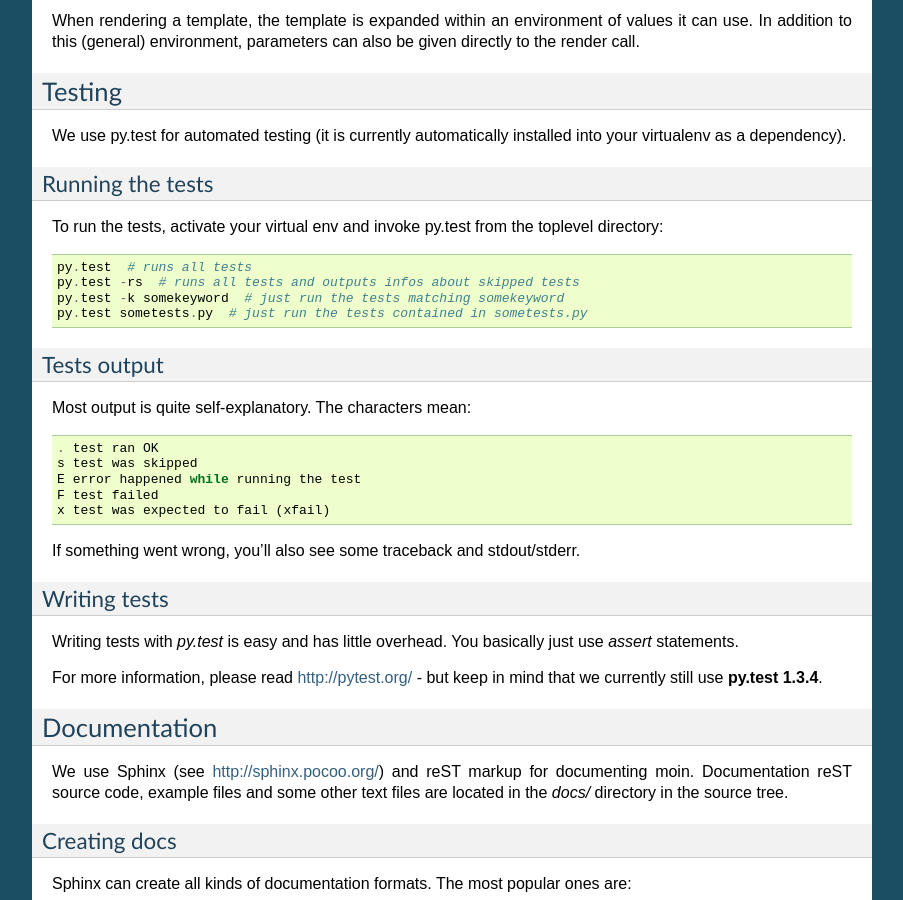
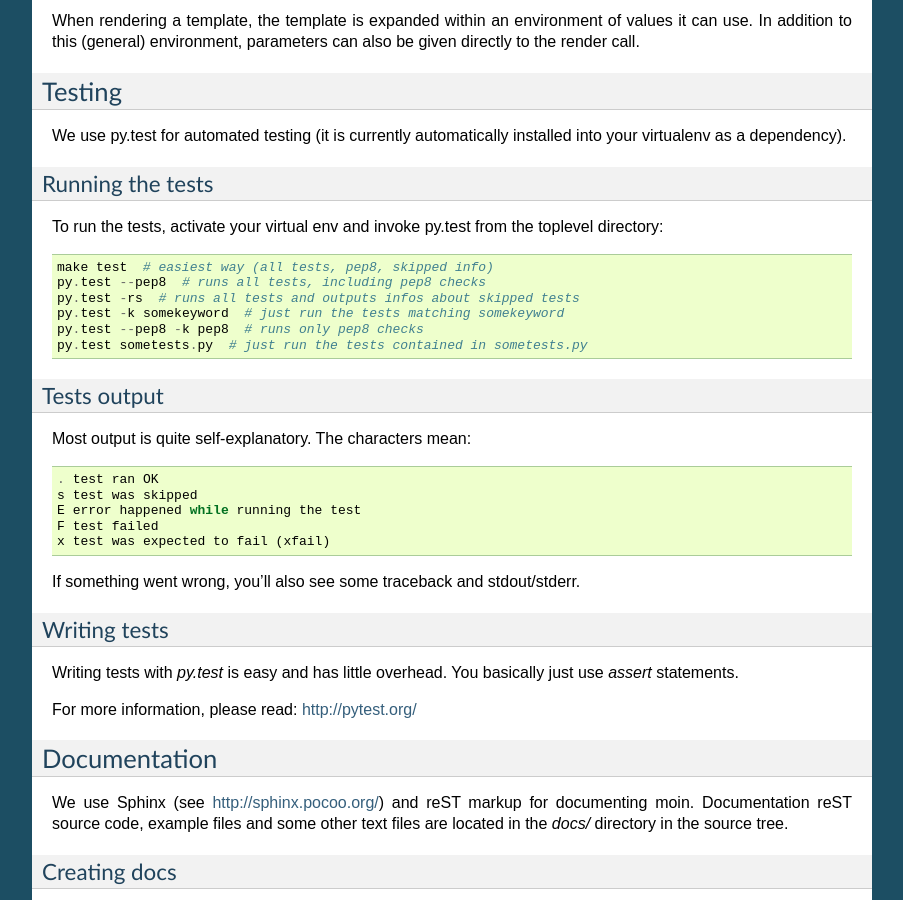
Before and after one commit to bhrigu123/moin-2.0-beta, a Sphinx documentation site: the page built from docs/devel/development.rst, in a window 1280 px wide and 900 px high, scrolled down 3260 px. Shown: the whole window, without its empty margins (198-1101 px from the left). Built offline with Sphinx 7.4.7, drawn with Linux system fonts in a browser that asks for light colours; pages that are not in the unit, such as notebooks, are missing from menus.

Commit message:
make test (new make target plus testing docs update)

```diff
--- a/docs/devel/development.rst
+++ b/docs/devel/development.rst
@@ -192,9 +192,11 @@ Running the tests
 To run the tests, activate your virtual env and invoke py.test from the
 toplevel directory::
 
-    py.test  # runs all tests
+    make test  # easiest way (all tests, pep8, skipped info)
+    py.test --pep8  # runs all tests, including pep8 checks
     py.test -rs  # runs all tests and outputs infos about skipped tests
     py.test -k somekeyword  # just run the tests matching somekeyword
+    py.test --pep8 -k pep8  # runs only pep8 checks
     py.test sometests.py  # just run the tests contained in sometests.py
 
 Tests output
@@ -214,8 +216,7 @@ Writing tests
 Writing tests with `py.test` is easy and has little overhead. You basically just
 use `assert` statements.
 
-For more information, please read http://pytest.org/ - but keep in
-mind that we currently still use **py.test 1.3.4**.
+For more information, please read: http://pytest.org/
 
 Documentation
 =============
```
Also changed, not shown: 1 other file.
